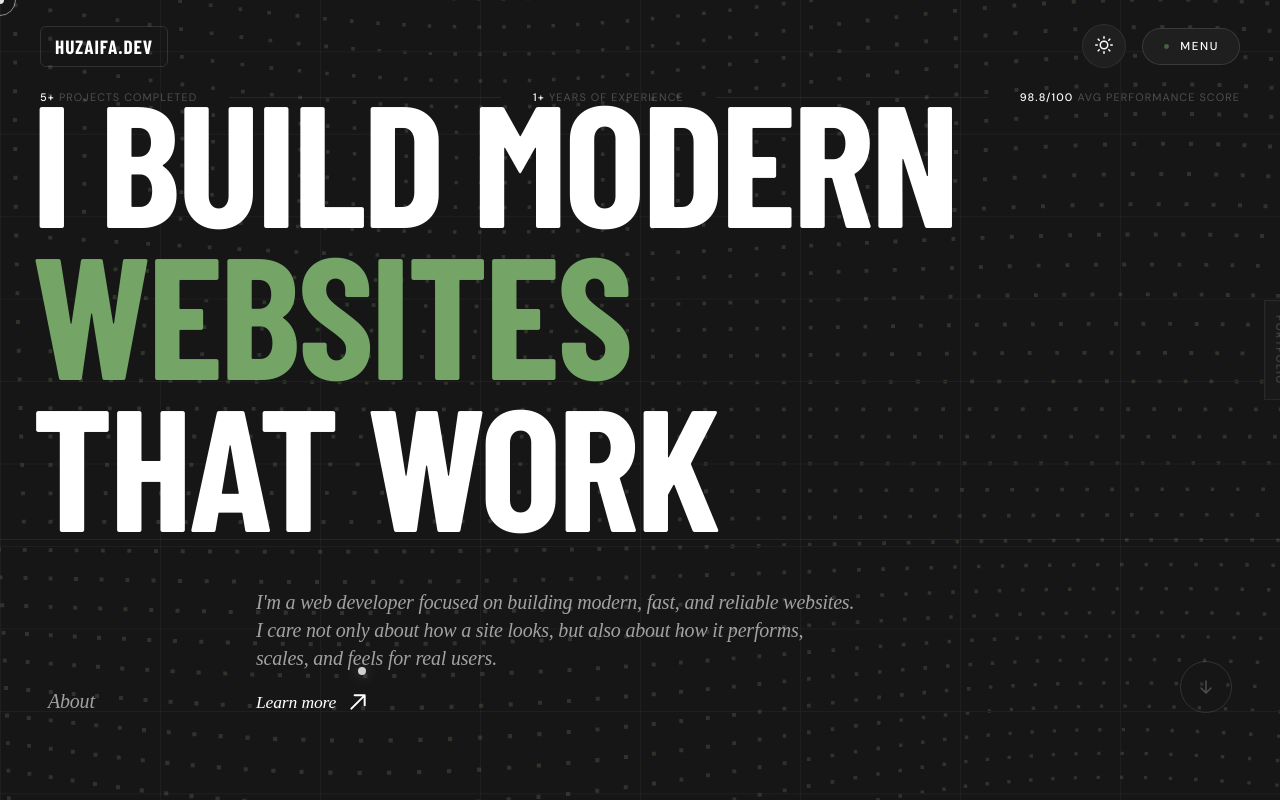
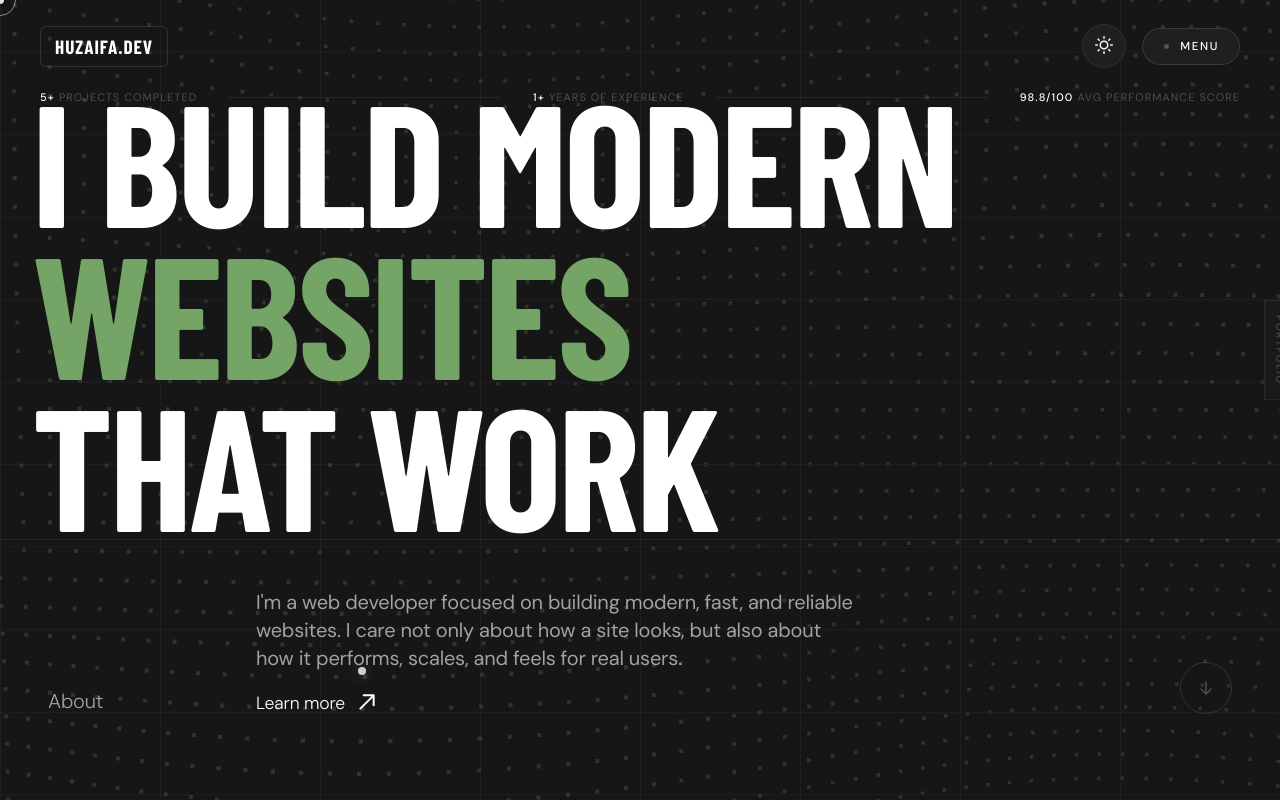
Before and after one commit to huzaifabusiness80-droid/huzaifa-portfolio, a Next.js app: page / in a window 1280 px wide. Shown: the top 800 px of the page. Built offline with nearby package versions, Linux system fonts and the light colour scheme; a web font is replaced by a local one.

Commit message:
chnages update

```diff
--- a/app/globals.css
+++ b/app/globals.css
@@ -514,16 +514,12 @@ body:has(button:hover) .cursor-ring {
   color: var(--text-dim);
   letter-spacing: -0.01em;
   text-transform: none;
-    font-style: italic;
-  font-family:cursive;
 
 }
 
 .hero-about {
   max-width: 600px;
   text-align: left;
-  font-style: italic;
-  font-family:cursive;
 
 }
 
```
